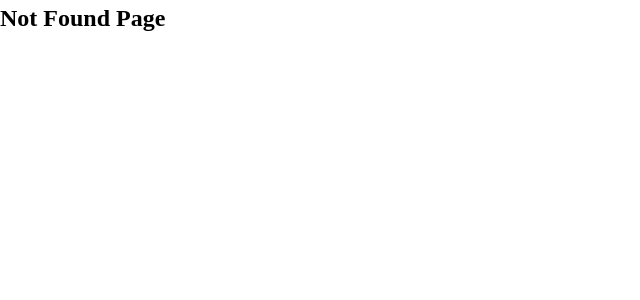
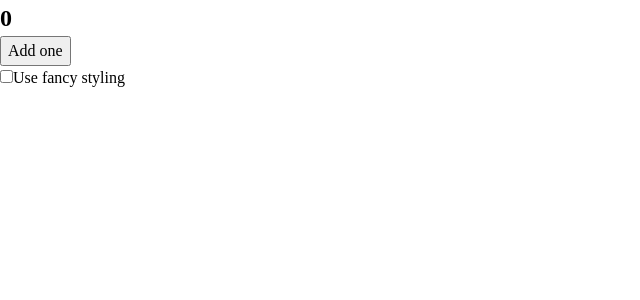
Before and after one commit to takunagai/react-official-tutorial, a React (Create React App) app: page /counter5 in a window 1280 px wide. Before the commit this address had no page. Shown: the top 300 px of the page, without its empty margins (0-640 px from the left). Built offline with nearby package versions, Linux system fonts and the light colour scheme.

Commit message:
コンポーネント関数定義をネストし、バグが起きている例

```diff
--- /dev/null
+++ b/src/Counter5.jsx
@@ -0,0 +1,54 @@
+import { useState } from 'react';
+
+export default function App() {
+  const [isFancy, setIsFancy] = useState(false);
+  return (
+    <>
+{isFancy ? ( /* スタイル切り替えで状態破棄(カウンターの値が 0 に) */
+  <div>{/* これが section (UI ツリー内の位置で同じ要素) なら状態は維持される */}
+    <Counter isFancy={true} />
+  </div>
+) : (
+  <section>
+    <Counter isFancy={false} />
+  </section>
+)}
+      <label>
+        <input
+          type="checkbox"
+          checked={isFancy}
+          onChange={e => {
+            setIsFancy(e.target.checked)
+          }}
+        />
+        Use fancy styling
+      </label>
+    </>
+  );
+}
+
+function Counter({ isFancy }) {
+  const [score, setScore] = useState(0);
+  const [hover, setHover] = useState(false);
+
+  let className = 'counter';
+  if (hover) {
+    className += ' hover';
+  }
+  if (isFancy) {
+    className += ' fancy';
+  }
+
+  return (
+    <div
+      className={className}
+      onPointerEnter={() => setHover(true)}
+      onPointerLeave={() => setHover(false)}
+    >
+      <h1>{score}</h1>
+      <button onClick={() => setScore(score + 1)}>
+        Add one
+      </button>
+    </div>
+  );
+}
--- a/src/Frontpage.jsx
+++ b/src/Frontpage.jsx
@@ -66,6 +66,7 @@ export default function Frontpage() {
           <li><Link to="/counter3">Counter3</Link></li>
           <li><Link to="/counter4">Counter4</Link></li>
           <li><Link to="/counter5">Counter5</Link></li>
+          <li><Link to="/myComponent">MyComponent (ダメな例)</Link></li>
         </ul>
       </nav>
       <Outlet />
--- /dev/null
+++ b/src/MyComponent.jsx
@@ -0,0 +1,26 @@
+import { useState } from 'react'
+
+export default function MyComponent() {
+  const [counter, setCounter] = useState(0)
+
+  function MyTextField() { // コンポーネント関数定義をネスト(ダメな例)
+    const [text, setText] = useState('')
+
+    return (
+      <input
+        type="text"
+        value = {text}
+        onChange={e => setText(e.target.value)}
+      />
+    )
+  }
+
+  return (
+    <>
+      <MyTextField />
+      <button onClick={() => { // ボタンを押すと、入力が消えてしまう問題
+        setCounter(counter + 1)
+      }}>Clicked {counter} times</button>
+    </>
+  )
+}
--- a/src/index.js
+++ b/src/index.js
@@ -63,6 +63,8 @@ import FilterableList from './FilterableList'
 import Counter2 from './Counter2'
 import Counter3 from './Counter3'
 import Counter4 from './Counter4'
+import Counter5 from './Counter5'
+import MyComponent from './MyComponent'
 
 
 const container = document.getElementById('root')
@@ -135,6 +137,8 @@ root.render(
         <Route path="counter2" element={<Counter2 />} />
         <Route path="counter3" element={<Counter3 />} />
         <Route path="counter4" element={<Counter4 />} />
+        <Route path="counter5" element={<Counter5 />} />
+        <Route path="myComponent" element={<MyComponent />} />
         <Route path="*" element={<NotFound />} />{/* Not Found の時*/}
       </Routes>
     </BrowserRouter>
```
Also changed, not shown: 1 other file (tests, documents, lock files or other folders).
